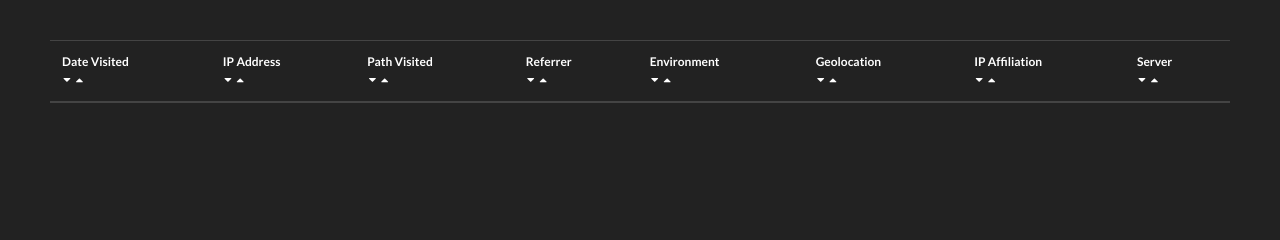
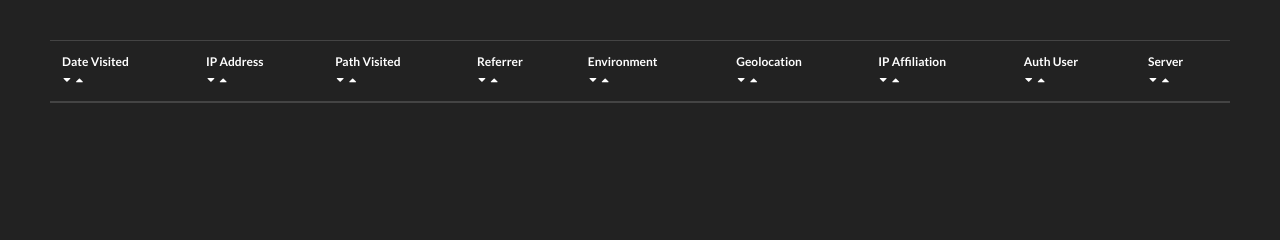
Before and after one commit to jdaniel0x50/portfolio, a Django app: template apps/db_admin/templates/db_traffic/index.html in a window 1280 px wide. Shown: the part 275-515 px from the top of the page. Run offline with Django 3.2, Linux system fonts and the light colour scheme; the template is opened without the code that fills it, so the values that code supplies are empty; some libraries are stand-ins or nearby versions.

Commit message:
added traffic logging to main page

```diff
--- a/apps/db_admin/_skills/views.py
+++ b/apps/db_admin/_skills/views.py
@@ -14,8 +14,7 @@ from .forms import NewSkillForm, NewSkillImageForm
 
 
 def skills_index(request, sort_f="none"):
-    traffic = Traffic.objects.log_request_traffic(request)
-    headers = traffic
+    Traffic.objects.log_request_traffic(request)
 
     if not request.user.is_authenticated():
         return redirect(const.redirect_403)
@@ -40,7 +39,6 @@ def skills_index(request, sort_f="none"):
         'form': form,
         'skills': skills,
         'skills_totals': skills_totals,
-        "headers": headers,
     }
     return render(request, 'db_skills/index.html', context)
 
--- a/apps/db_admin/templates/db_traffic/list.html
+++ b/apps/db_admin/templates/db_traffic/list.html
@@ -78,6 +78,17 @@
                 </div>
             </th>
             <th scope="col">
+                Auth User
+                <div class="col-sm-12 mx-0 px-0">
+                    <a href="{% url 'db_admin:traffic_sort' sort_f='-user' %}" alt="Sort Descending">
+                        <i class="fa fa-caret-down icon-sorting" aria-hidden="true"></i>
+                    </a>
+                    <a href="{% url 'db_admin:traffic_sort' sort_f='user' %}" alt="Sort Ascending">
+                        <i class="fa fa-caret-up icon-sorting" aria-hidden="true"></i>
+                    </a>
+                </div>
+            </th>
+            <th scope="col">
                 Server
                 <div class="col-sm-12 mx-0 px-0">
                     <a href="{% url 'db_admin:traffic_sort' sort_f='-server' %}" alt="Sort Descending">
@@ -107,6 +118,7 @@
             <div class="col-sm-12 mx-0 px-0">{{visit.isp}}</div>
             <div class="col-sm-12 mx-0 px-0">{{visit.org}}</div>
         </td>
+        <td>{{visit.auth_user}}</td>
         <td>{{visit.remote_addr}}</td>
     </tr>
     {% endfor %}
--- a/apps/main/models.py
+++ b/apps/main/models.py
@@ -36,7 +36,7 @@ class SkillManager(models.Manager):
         }
         sort_field = translator[sorter]
 
-        if "date" in sorter or "level" in sorter:
+        if "date" in sort_field or "level" in sort_field:
             skills = Skill.objects.all().order_by(sort_field)
         else:
             # get variables to generate case-insensitive sort query
--- a/apps/main/views.py
+++ b/apps/main/views.py
@@ -11,6 +11,7 @@ from portfolio.settings_environ import DEFAULT_FROM_EMAIL
 
 from django.shortcuts import get_object_or_404
 from .models import Skill, Project, ProjectImage, Message
+from ..db_admin._traffic.models import Traffic
 
 # import path to get content from text files to import to templates
 import os
@@ -41,6 +42,7 @@ from .forms import NewMessageForm
 
 
 def main_page(request):
+    Traffic.objects.log_request_traffic(request)    # record main page visits
     # on load, clear recaptcha if currently in session
     if 'recaptcha' in request.session:
         del request.session['recaptcha']
@@ -103,6 +105,7 @@ def filter_project(request, language):
 
 
 def get_project(request, id):
+    Traffic.objects.log_request_traffic(request)    # record project clicks
     project = get_object_or_404(Project, id=id)
     images = ProjectImage.objects.filter(project=id)
     context = {
@@ -113,6 +116,7 @@ def get_project(request, id):
     return HttpResponse(html)
 
 def recaptcha_check(request):
+    Traffic.objects.log_request_traffic(request)    # record recaptcha clicks
     # verify whether the recaptcha check passed successfully
     # through the Google ReCaptcha API
     # secret is different from the sitekey on the template
@@ -177,6 +181,7 @@ def pretty_request(request):
 
 
 def send_message(request):
+    Traffic.objects.log_request_traffic(request)    # record message clicks
     # transform form data to json
     form_json = json.loads(request.body)
     # setup partial template addresses
```
Also changed, not shown: apps/db_admin/_traffic/models.py (+5 -24 lines), apps/db_admin/templates/db_skills/index.html (+0 -9 lines).
